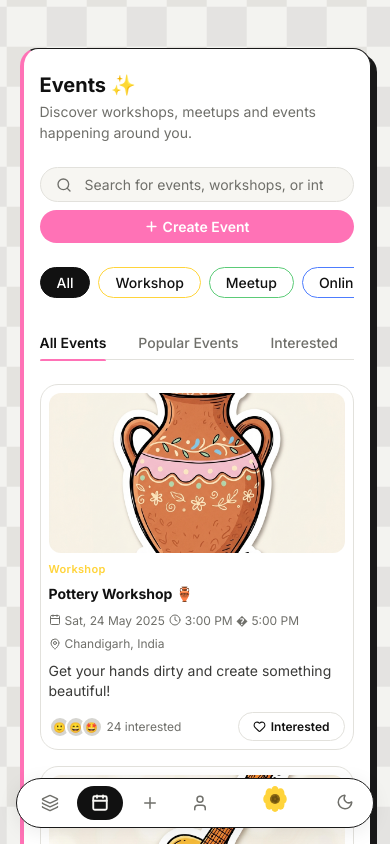
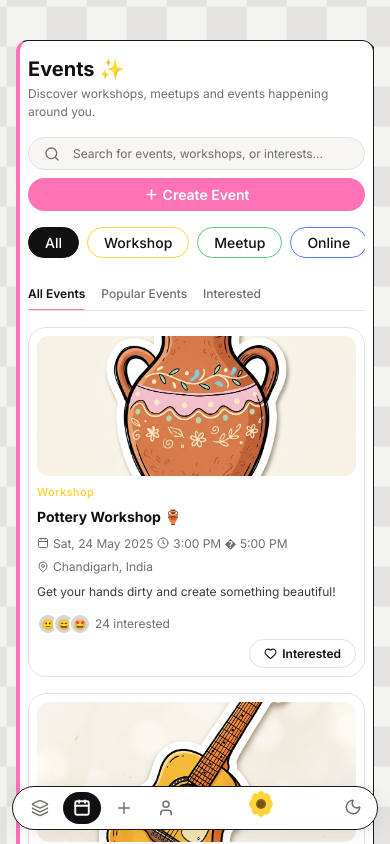
Before and after one commit to KhushiBagga20/Common-Ground, a React (Vite) app: page /events in a window 390 px wide. Shown: the top 844 px of the page. Built offline with nearby package versions, Linux system fonts and the light colour scheme.

Commit message:
events responsive

```diff
--- a/src/components/layout/Navbar.css
+++ b/src/components/layout/Navbar.css
@@ -129,10 +129,11 @@
   cursor: pointer;
 }
 
-/* Mobile responsive dock */
+/* ── Mobile: ≤ 640px — hide labels, expand to fill width ── */
 @media (max-width: 640px) {
   .dock-nav {
     bottom: 16px;
+    /* Fill viewport width minus edge gutters; cap so it never exceeds 420px */
     width: calc(100% - 32px);
     max-width: 420px;
   }
@@ -143,6 +144,7 @@
     width: 100%;
   }
 
+  /* Hide text labels — icon-only on mobile */
   .dock-nav__label {
     display: none;
   }
@@ -151,7 +153,55 @@
     padding: 8px 14px;
   }
 
+  /* Dividers take too much space on mobile */
   .dock-nav__divider {
     display: none;
   }
 }
+
+/* ── Small mobile: ≤ 430px — tighter item padding ── */
+@media (max-width: 430px) {
+  .dock-nav {
+    /* Narrower gutters on small phones */
+    width: calc(100% - 24px);
+    bottom: 14px;
+  }
+
+  .dock-nav__inner {
+    padding: 5px 8px;
+    gap: 2px;
+  }
+
+  .dock-nav__item {
+    padding: 7px 10px;
+  }
+
+  .dock-nav__theme-toggle,
+  .dock-nav__sunflower {
+    width: 32px;
+    height: 32px;
+  }
+}
+
+/* ── Tiny: ≤ 380px — minimum comfortable tap targets ── */
+@media (max-width: 380px) {
+  .dock-nav {
+    width: calc(100% - 16px);
+    bottom: 12px;
+  }
+
+  .dock-nav__inner {
+    padding: 4px 6px;
+    gap: 0;
+  }
+
+  .dock-nav__item {
+    padding: 7px 8px;
+  }
+
+  .dock-nav__theme-toggle,
+  .dock-nav__sunflower {
+    width: 30px;
+    height: 30px;
+  }
+}
--- a/src/components/layout/PageCanvas.css
+++ b/src/components/layout/PageCanvas.css
@@ -1,17 +1,36 @@
+/* ============================================
+   PAGECANVAS — SHARED LAYOUT SHELL
+   All pages rendered inside PageCanvas share
+   the same horizontal padding defined here.
+   ============================================ */
+
 .page-canvas {
   flex: 1;
   width: 100%;
   min-height: 100vh;
 }
 
+/*
+ * --page-h-pad  — single responsive horizontal padding token.
+ * Every page gets identical left/right breathing room.
+ *   320px → 16px | 768px → ~38px | 1200px+ → 48px
+ */
 .page-canvas--padded .page-canvas__inner {
   max-width: var(--page-max-width, 1200px);
   margin: 0 auto;
-  padding: var(--space-xl) clamp(16px, 5vw, 64px);
+  padding: var(--space-xl) clamp(16px, 4vw, 48px);
 }
 
+/* Tablet and below — tighter vertical top-padding, same horizontal clamp */
 @media (max-width: 768px) {
   .page-canvas--padded .page-canvas__inner {
-    padding: var(--space-lg) clamp(16px, 5vw, 64px);
+    padding: var(--space-lg) clamp(16px, 4vw, 48px);
   }
 }
+
+/* Small mobile — ensure minimum 16px on both sides is never violated */
+@media (max-width: 430px) {
+  .page-canvas--padded .page-canvas__inner {
+    padding: var(--space-md) 16px;
+  }
+}
--- a/src/index.css
+++ b/src/index.css
@@ -112,6 +112,8 @@ html {
   -webkit-font-smoothing: antialiased;
   -moz-osx-font-smoothing: grayscale;
   scroll-behavior: smooth;
+  /* Prevent fixed/transformed elements (e.g. dock nav) from creating a horizontal scrollbar */
+  overflow-x: hidden;
 }
 
 body {
@@ -230,6 +232,7 @@ textarea {
 /* --- Page padding for floating bottom dock --- */
 .page-with-nav {
   padding-top: var(--space-2xl);
+  /* Generous bottom clearance so content is never hidden behind the dock */
   padding-bottom: 120px;
 }
 
@@ -239,3 +242,9 @@ textarea {
     padding-bottom: 110px;
   }
 }
+
+@media (max-width: 430px) {
+  .page-with-nav {
+    padding-bottom: 100px;
+  }
+}
--- a/src/pages/Events.css
+++ b/src/pages/Events.css
@@ -8,6 +8,9 @@
 .events-page {
   position: relative;
   z-index: 1;
+  /* Prevent decorative deco elements (negative offsets) from causing overflow */
+  overflow-x: hidden;
+  max-width: 100%;
 }
 
 .events-container {
@@ -503,16 +506,30 @@
 }
 
 /* ── Responsive ─────────────────────────────── */
+
+/* ────────────────────────────────────────────
+   TABLET  ≤ 768px
+   ──────────────────────────────────────────── */
 @media (max-width: 768px) {
+  /* Container */
   .events-container {
     padding: var(--space-lg) var(--space-md);
     border-radius: var(--radius-lg);
+    /* Tighten 3-D shadow so it doesn't overflow narrow screens */
+    box-shadow: 4px 4px 0px var(--border);
   }
 
+  /* Header */
+  .events-header {
+    margin-bottom: var(--space-md);
+  }
+
+  /* Toolbar: stack search and create button vertically */
   .events-toolbar {
     flex-direction: column;
     align-items: stretch;
     gap: var(--space-sm);
+    margin-bottom: var(--space-md);
   }
 
   .events-create-btn {
@@ -520,6 +537,38 @@
     width: 100%;
   }
 
+  /* Category pills: keep horizontal scroll, don't shrink pills */
+  .events-categories {
+    margin-bottom: var(--space-md);
+    /* Ensure pills never shrink and row never wraps — just scrolls */
+    flex-wrap: nowrap;
+  }
+
+  .events-category-pill {
+    flex-shrink: 0;
+  }
+
+  /* Tabs: allow them to scroll horizontally on tight screens */
+  .events-tabs {
+    gap: var(--space-lg);
+    overflow-x: auto;
+    overflow-y: hidden;
+    scrollbar-width: none;
+    -ms-overflow-style: none;
+    margin-bottom: var(--space-md);
+    /* Prevent tab underline from being clipped */
+    padding-bottom: 1px;
+  }
+
+  .events-tabs::-webkit-scrollbar {
+    display: none;
+  }
+
+  .events-tab {
+    flex-shrink: 0;
+  }
+
+  /* Event card: stack image above body */
   .event-card {
     flex-direction: column;
     gap: var(--space-sm);
@@ -529,22 +578,60 @@
   .event-card__image-wrap {
     width: 100%;
     height: 160px;
+    /* ensure image never overflows card */
+    max-width: 100%;
   }
 
+  /* Footer: wrap so interested-count and button never overlap */
   .event-card__footer {
     flex-wrap: wrap;
+    gap: var(--space-xs);
   }
 
-  .events-deco--heart,
-  .events-deco--star,
-  .events-deco--arrow {
+  /* Hide the bg deco elements that use negative offsets outside the container */
+  .events-bg-deco--sparkle,
+  .events-bg-deco--heart {
     display: none;
   }
 }
 
+/* ────────────────────────────────────────────
+   MOBILE  ≤ 480px
+   ──────────────────────────────────────────── */
 @media (max-width: 480px) {
+  /* Tighter container padding */
+  .events-container {
+    padding: var(--space-md) var(--space-sm);
+    border-radius: var(--radius-md);
+    box-shadow: 3px 3px 0px var(--border);
+  }
+
+  /* Smaller title so it doesn't overflow */
   .events-title {
     font-size: var(--text-xl);
+  }
+
+  .events-subtitle {
+    font-size: var(--text-xs);
+  }
+
+  /* Search input: slightly smaller text so placeholder fits */
+  .events-search-input {
+    font-size: var(--text-xs);
+  }
+
+  /* Tabs: shrink gap further */
+  .events-tabs {
+    gap: var(--space-md);
+  }
+
+  .events-tab {
+    font-size: var(--text-xs);
+  }
+
+  /* Shorter image on narrow cards */
+  .event-card__image-wrap {
+    height: 140px;
   }
 
   .event-card__title {
@@ -553,6 +640,56 @@
 
   .event-card__meta {
     gap: var(--space-xs);
+  }
+
+  .event-card__description {
+    font-size: var(--text-xs);
+  }
+
+  /* Footer: full-width button on very small screens */
+  .event-card__footer {
+    flex-direction: column;
+    align-items: flex-start;
+  }
+
+  .event-card__interested-btn {
+    align-self: flex-end;
+  }
+}
+
+/* ────────────────────────────────────────────
+   TINY  ≤ 380px  (iPhone SE, Galaxy A series)
+   ──────────────────────────────────────────── */
+@media (max-width: 380px) {
+  .events-container {
+    padding: var(--space-sm) var(--space-xs);
+    border-radius: var(--radius-sm);
+    /* Remove 3-D shadow to avoid any overflow at extreme widths */
+    box-shadow: 2px 2px 0px var(--border);
+  }
+
+  .events-title {
+    font-size: var(--text-lg);
+  }
+
+  /* Category pills: even tighter padding */
+  .events-category-pill {
+    padding: 5px var(--space-sm);
+    font-size: var(--text-xs);
+  }
+
+  .event-card {
+    padding: var(--space-xs);
+  }
+
+  .event-card__image-wrap {
+    height: 120px;
+  }
+
+  /* Interested button: shrink slightly so it always fits */
+  .event-card__interested-btn {
+    padding: 5px 10px;
+    font-size: 11px;
   }
 }
 
```
